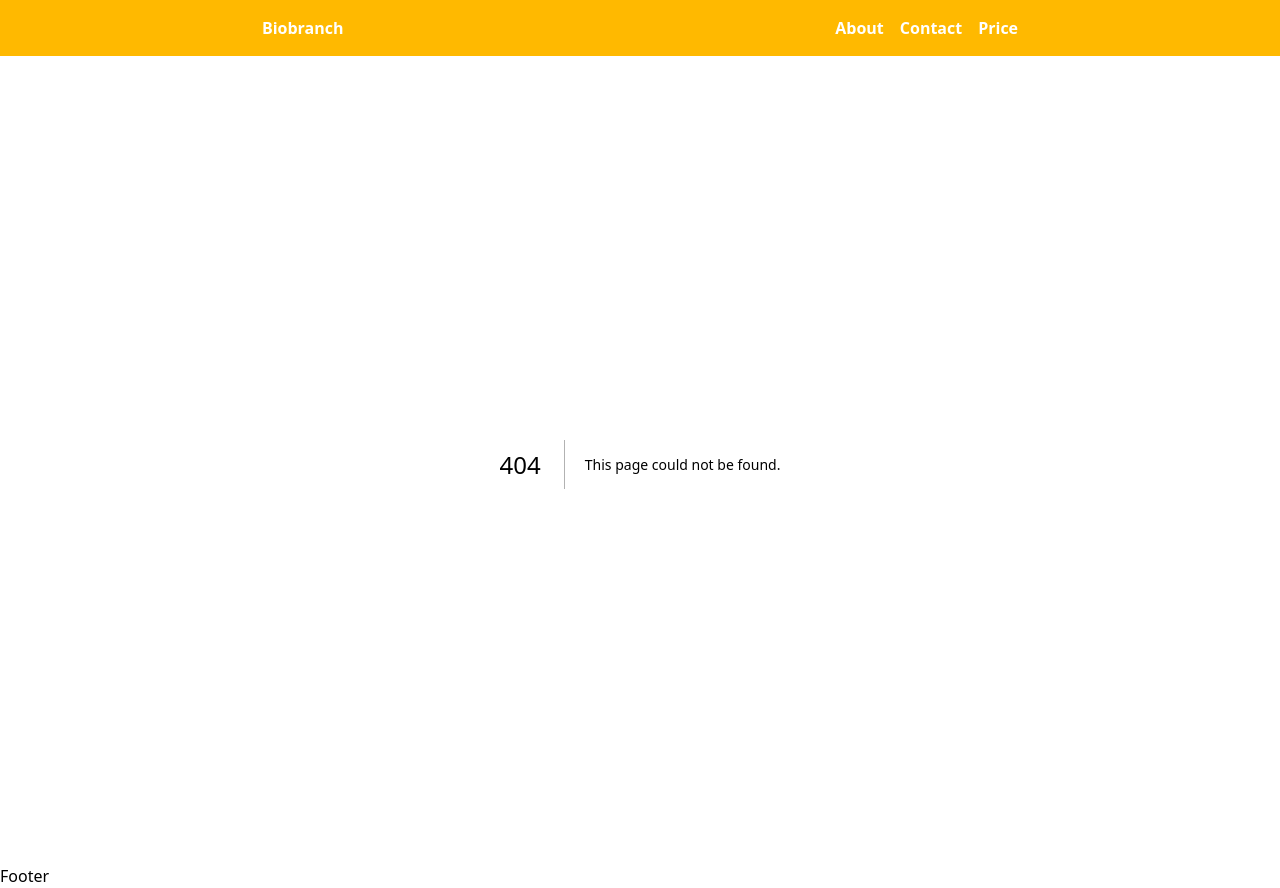
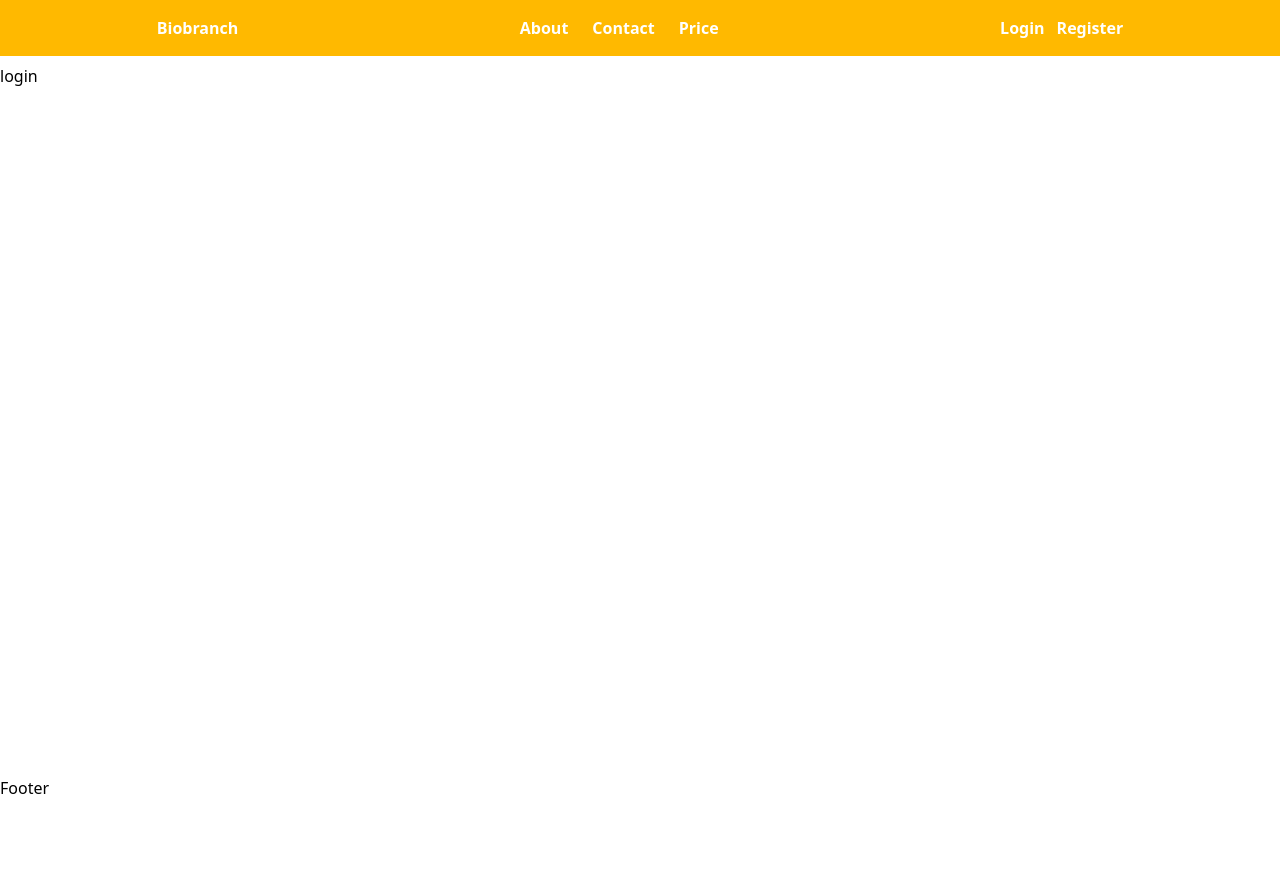
Before and after one commit to Shubhamsharma2002/BioBranch, a Next.js app: page /login in a window 1280 px wide. Before the commit this address had no page. After the commit the page ends 800 px from the top, so only its background shows below. Built offline with nearby package versions, Linux system fonts and the light colour scheme.

Commit message:
navbar section

```diff
--- a/src/components/Navbar.jsx
+++ b/src/components/Navbar.jsx
@@ -5,12 +5,16 @@ const Navbar = () => {
   return (
     <div className='p-4 bg-amber-400 items-center text-white font-bold flex justify-around'>
       <div>
-        Biobranch
+         <Link href="/">Biobranch</Link>
       </div>
-      <div className="flex gap-4">
+      <div className="flex gap-6">
         <Link href="/about">About</Link>
         <Link href="/contact">Contact</Link>
         <Link href="/price">Price</Link>
+      </div>
+      <div className="flex gap-3">
+         <Link href="/login">Login</Link>
+         <Link href="/register">Register</Link>
       </div>
     </div>
   )
--- /dev/null
+++ b/src/pages/login.jsx
@@ -0,0 +1,9 @@
+import React from 'react'
+
+function login() {
+  return (
+    <div>login</div>
+  )
+}
+
+export default login
--- /dev/null
+++ b/src/pages/register.jsx
@@ -0,0 +1,9 @@
+import React from 'react'
+
+function register() {
+  return (
+    <div>register</div>
+  )
+}
+
+export default register
```
